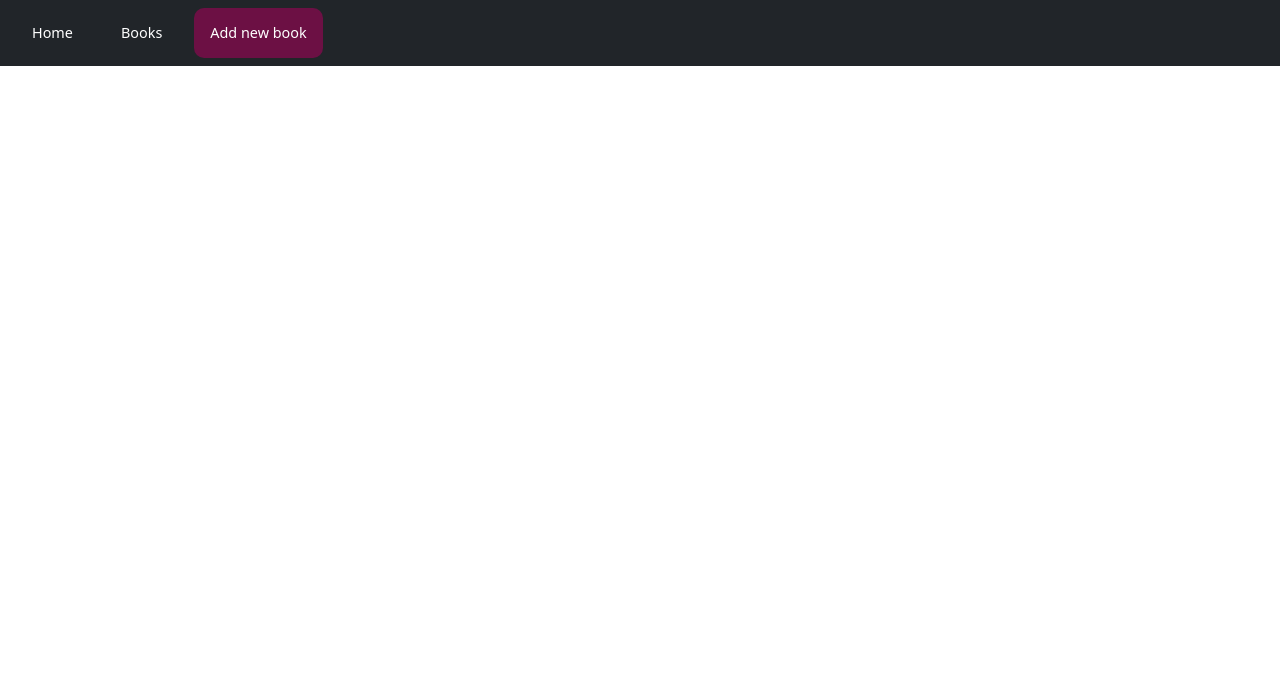
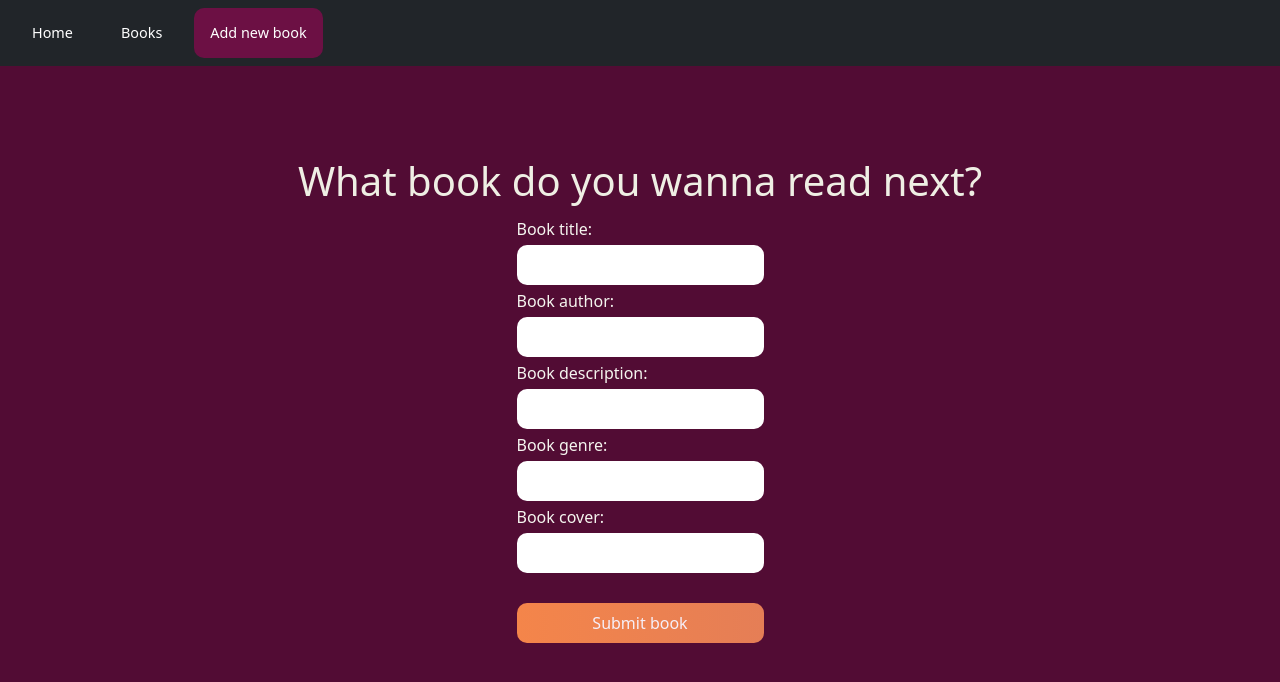
Before and after one commit to paulbosorogan/ph3-client, a React (Create React App) app: page /new-book in a window 1280 px wide. Shown: the top 682 px of the page. Built offline with nearby package versions, Linux system fonts and the light colour scheme; no server answers.

Commit message:
Update code for post method

```diff
--- a/src/components/NewBook.js
+++ b/src/components/NewBook.js
@@ -1,9 +1,58 @@
-import React from "react";
+import React, {useState} from "react";
+import { useNavigate } from "react-router-dom";
 
-function NewBook(){
+function NewBook({addBook}){
+    const [newTitle, setNewTitle] = useState("")
+    const [newAuthor, setNewAuthor] = useState("")
+    const [newDescription, setNewDescription] = useState("")
+    const [newGenre, setNewGenre] = useState("")
+    const [newCover, setNewCover] = useState("")
+    const navigate = useNavigate();
 
+    function handleSubmitNB(e){
+        e.preventDefault()
+
+        const bookData = {
+            title: newTitle,
+            author: newAuthor,
+            description: newDescription,
+            genre: newGenre,
+            image: newCover,
+            reviews: {
+                score: 0,
+                comment: 'Fill the blank',
+            }
+        }
+
+        fetch(`http://localhost:9292/books`, {
+            method: 'POST',
+            headers: {
+                'Content-Type':'application/json'
+            },
+            body: JSON.stringify(bookData)
+        })
+        .then(r=>r.json())
+        .then(newBook => addBook(newBook))
+        .then(()=> navigate('/books'))
+        console.log(bookData)
+    }
     return(
-        <>New Book from</>
+        <div className="new-book-container">
+        <h1>What book do you wanna read next?</h1>
+        <form className="new-book-form" onSubmit={handleSubmitNB}>
+            <label htmlFor="text">Book title:</label>
+            <input id="title" type="text" value={newTitle} onChange={(e)=>setNewTitle(e.target.value)}/>
+            <label htmlFor="text">Book author:</label>
+            <input id="author" type="text" value={newAuthor} onChange={(e)=> setNewAuthor(e.target.value)}/>
+            <label htmlFor="text">Book description:</label>
+            <input id="description" type="text" value={newDescription} onChange={(e)=>setNewDescription(e.target.value)}/>
+            <label htmlFor="text">Book genre:</label>
+            <input id="genre" type="text" value={newGenre} onChange={(e)=>setNewGenre(e.target.value)}/>
+            <label htmlFor="text">Book cover:</label>
+            <input id="image_url" type="text" value={newCover} onChange={(e)=>setNewCover(e.target.value)}/>
+            <input type="submit" value='Submit book'/>
+        </form>
+        </div>
     )
 }
 
```
